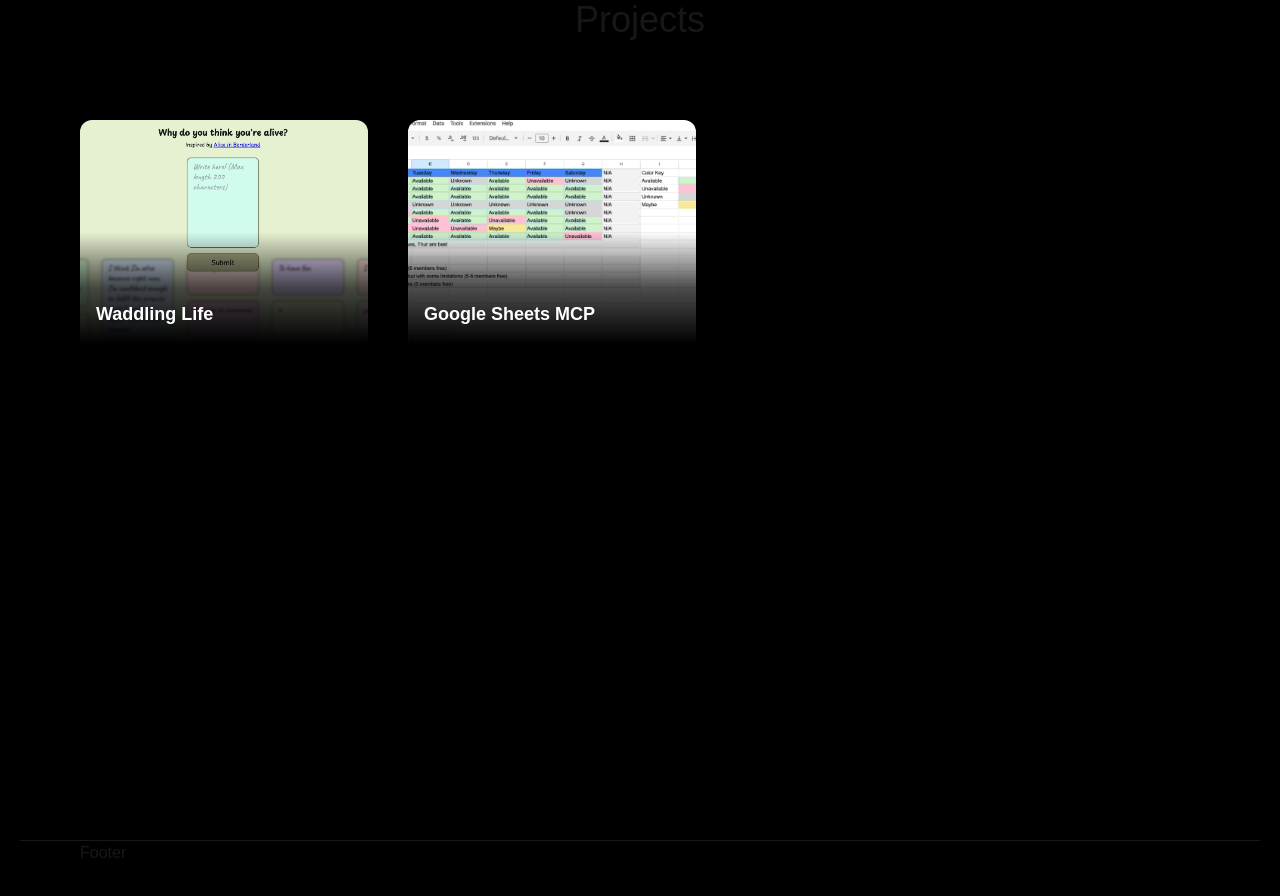
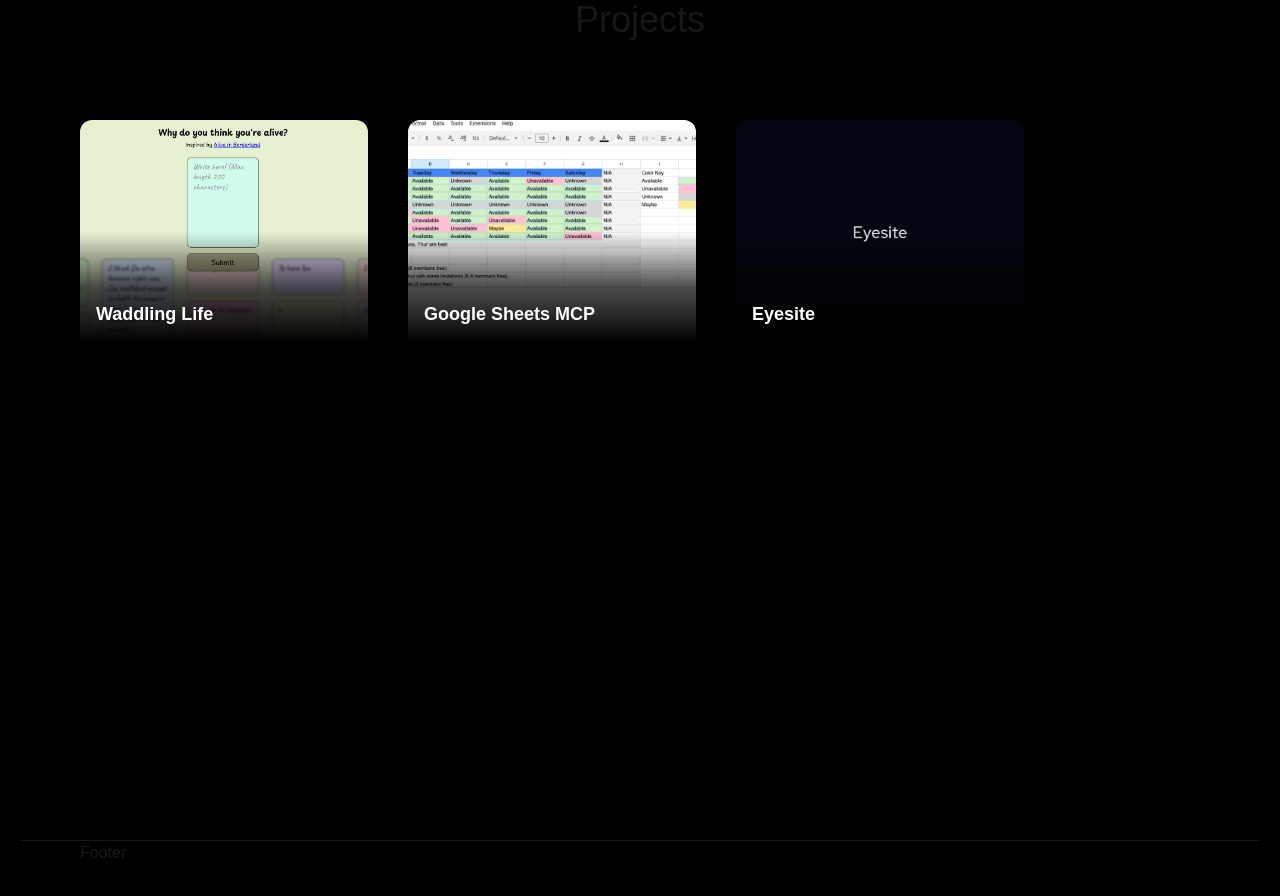
Before and after one commit to akchro/personal-website, a Next.js app: page / in a window 1280 px wide. Shown: the part 800-1696 px from the top of the page. Built offline with nearby package versions, Linux system fonts and the light colour scheme.

Commit message:
Add eyesite project

```diff
--- a/src/app/page.tsx
+++ b/src/app/page.tsx
@@ -48,6 +48,7 @@
                 <div className={'flex gap-10 '}>
                     <ProjectCard title={'Waddling Life'} image={'waddling.jpg'} link={'https://waddlinglife.com/'}/>
                     <ProjectCard title={"Google Sheets MCP"} image={'sheetsmcp.jpg'} link={'https://github.com/akchro/google-sheets-mcp'} />
+                    <ProjectCard title={'Eyesite'} image={'eyesite.jpg'} link={'https://eyesite.andykhau.com'} />
                 </div>
             </div>
             <Footer/>
```
Also changed, not shown: package.json (+6 -6 lines), public/eyesite.jpg (added).
